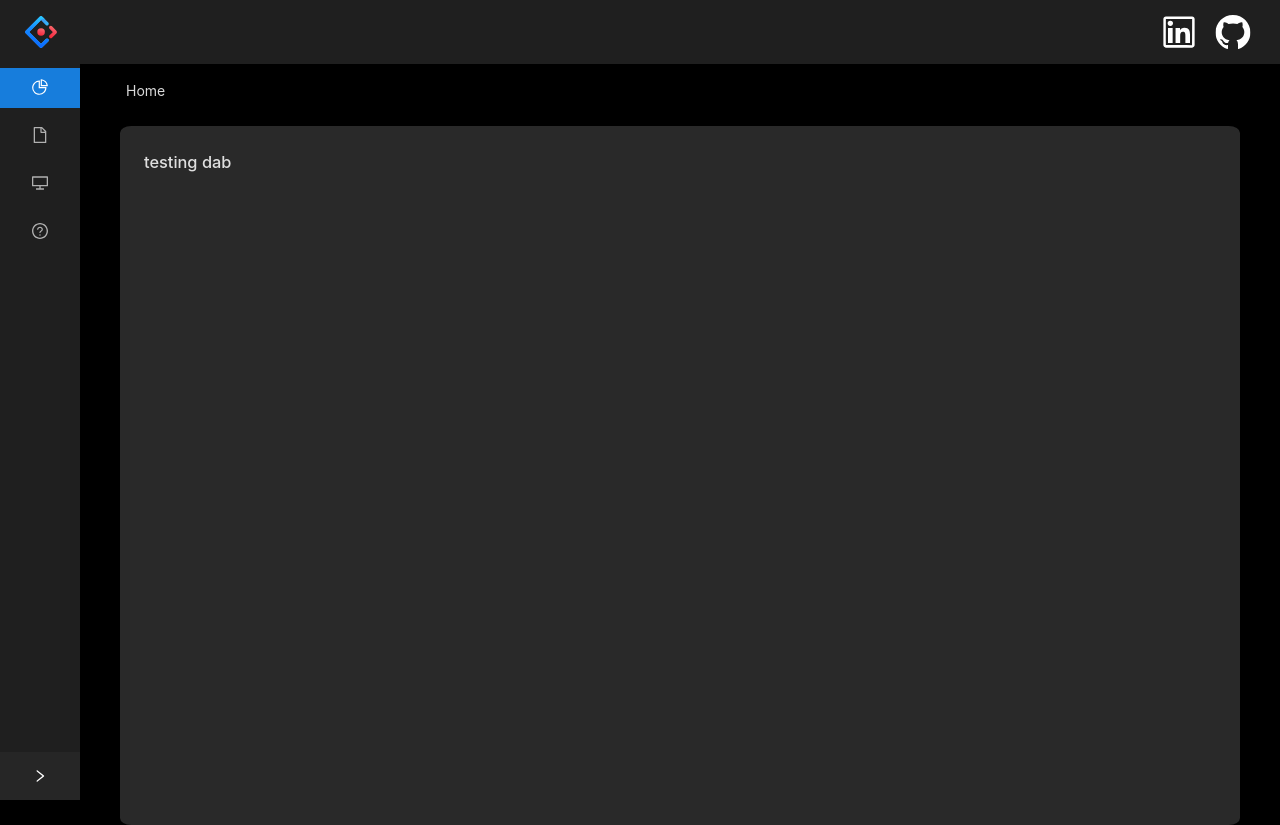
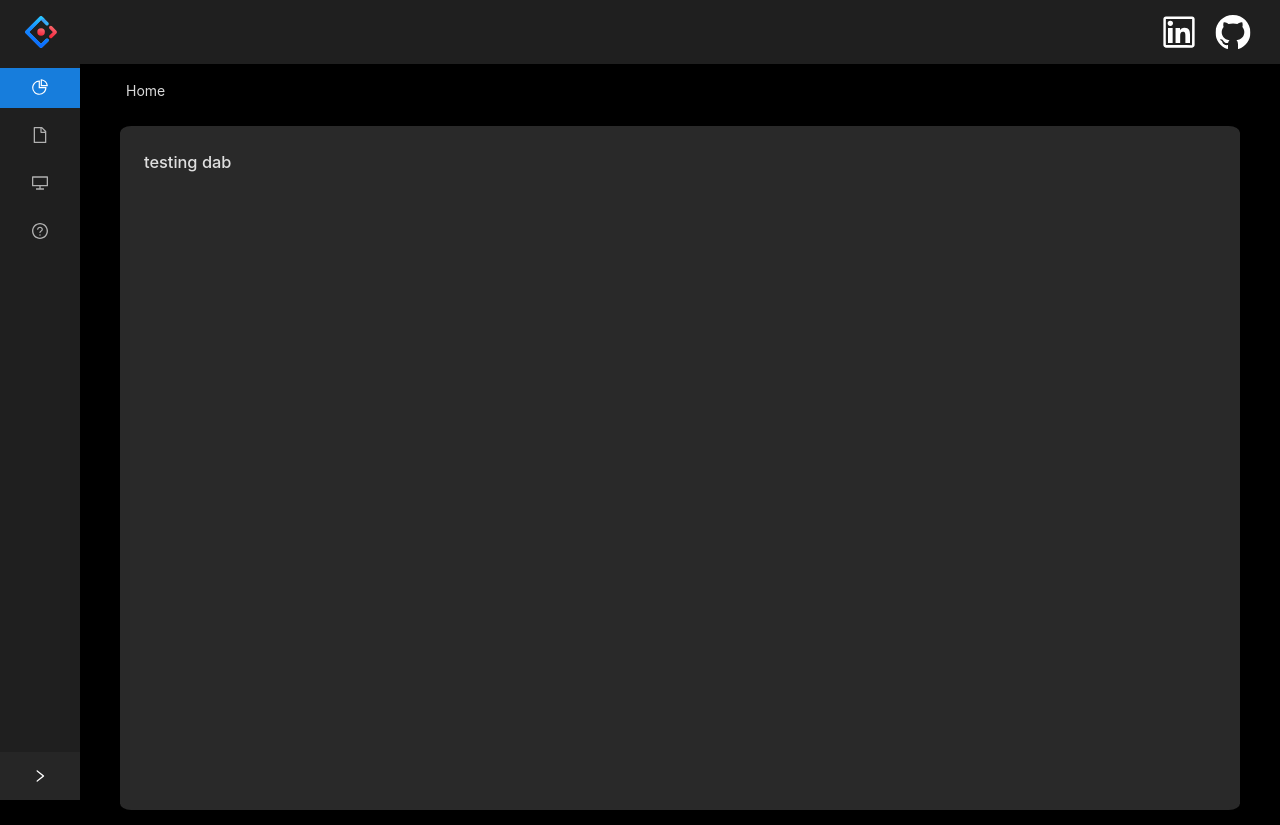
Before and after one commit to mbasak99/workterm-blog, a Next.js app: page / in a window 1280 px wide. Built offline with nearby package versions, Linux system fonts and the light colour scheme.

Commit message:
Change page height and applied user select css for Mozilla and other browsers.

```diff
--- a/pages/components/layout.js
+++ b/pages/components/layout.js
@@ -136,7 +136,7 @@ export default function SiteLayout(props) {
             style={{
               margin: 24,
               padding: 24,
-              minHeight: "95%",
+              minHeight: "93%",
               minWidth: "90%",
               borderRadius: "1%",
               backgroundColor: "#292929",
--- a/styles/layouts.module.css
+++ b/styles/layouts.module.css
@@ -12,6 +12,9 @@
 
 .layout_sider {
   user-select: none;
+  -moz-user-select: none;
+  -webkit-user-select: none;
+  -ms-user-select: none;
 }
 
 .logo {
```
